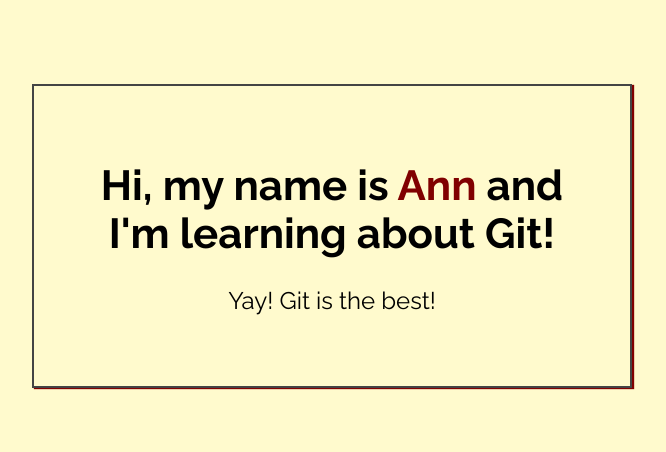
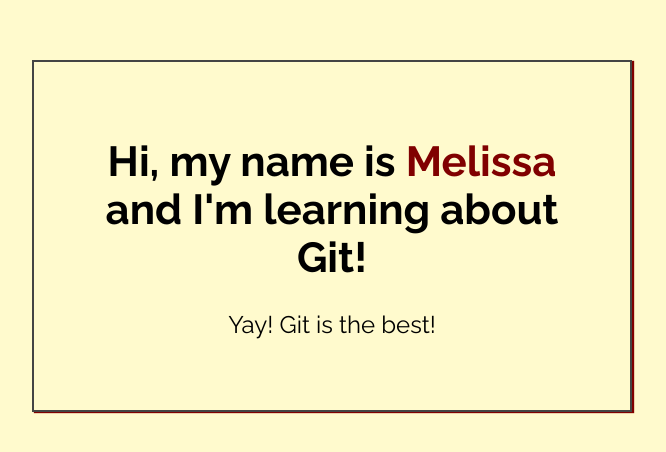
Before and after one commit to Melissa-Clason/My-First-Repo, a plain HTML site: page index.html in a window 1280 px wide. Shown: the part 164-616 px from the top of the page, without its empty margins (308-974 px from the left). Drawn offline with Linux system fonts and the light colour scheme.

Commit message:
Added name to index.html

```diff
--- a/index.html
+++ b/index.html
@@ -14,7 +14,7 @@
 <body>
 
     <div class="greeting">
-        <h1>Hi, my name is <span class="highlight">Ann</span> and I'm learning about Git! </h1>
+        <h1>Hi, my name is <span class="highlight">Melissa</span> and I'm learning about Git! </h1>
 
         <p>Yay! Git is the best!</p>
     </div>
```
